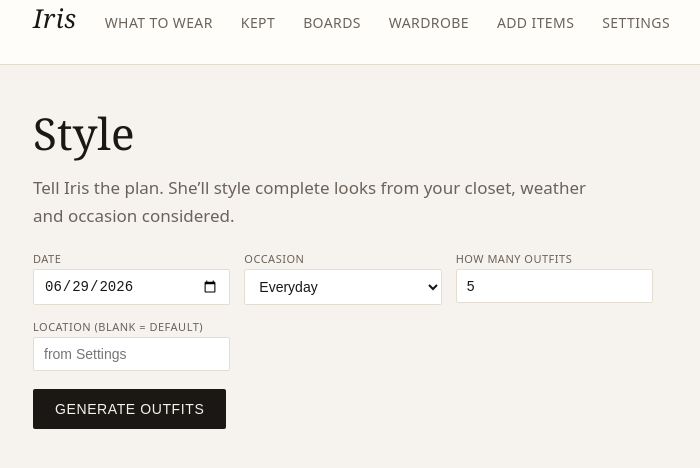
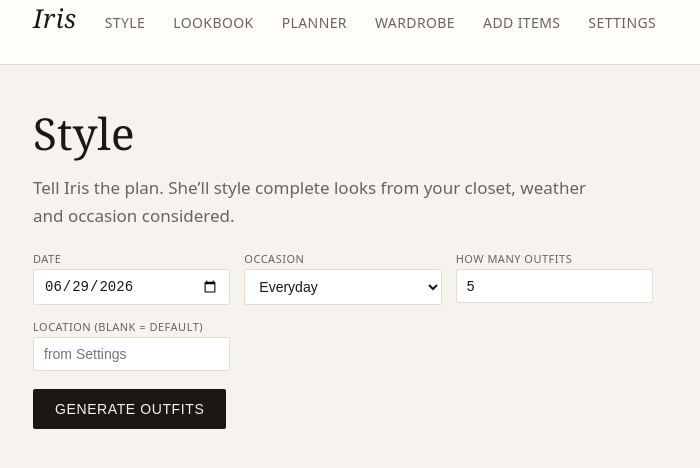
Before and after one commit to mollydbennett-glitch/Iris, a Next.js app: page /style in a window 1280 px wide. Shown: the top 468 px of the page, without its empty margins (111-811 px from the left). Built offline with nearby package versions, Linux system fonts and the light colour scheme.

Commit message:
Update layout.js

```diff
--- a/app/layout.js
+++ b/app/layout.js
@@ -12,9 +12,9 @@ export default function RootLayout({ children }) {
         <header className="topbar">
           <div className="wrap topbar-inner">
             <a href="/" className="brand">Iris</a>
-            <a href="/style" className="navlink">What to wear</a>
-            <a href="/saved" className="navlink">Kept</a>
-            <a href="/boards" className="navlink">Boards</a>
+            <a href="/style" className="navlink">Style</a>
+            <a href="/saved" className="navlink">Lookbook</a>
+            <a href="/planner" className="navlink">Planner</a>
             <a href="/wardrobe" className="navlink">Wardrobe</a>
             <a href="/upload" className="navlink">Add items</a>
             <a href="/settings" className="navlink">Settings</a>
```
